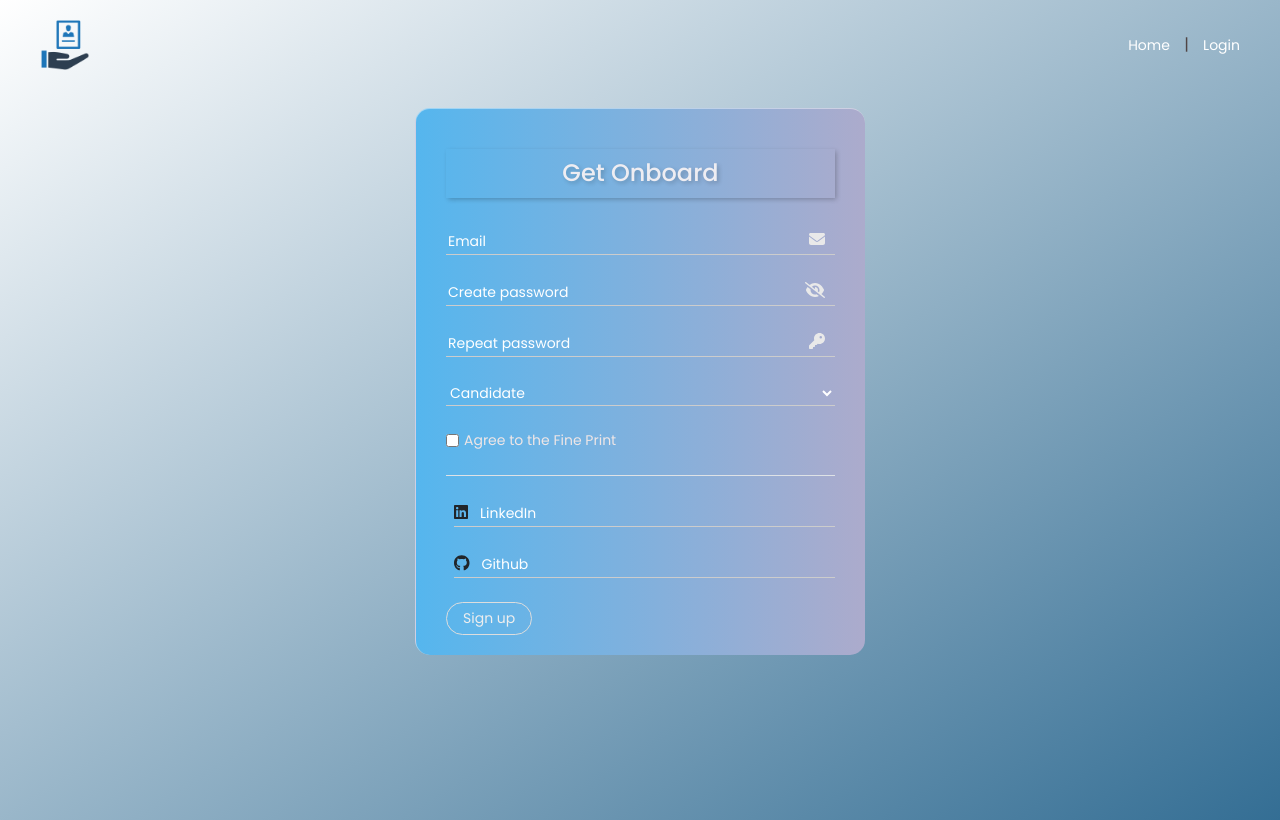
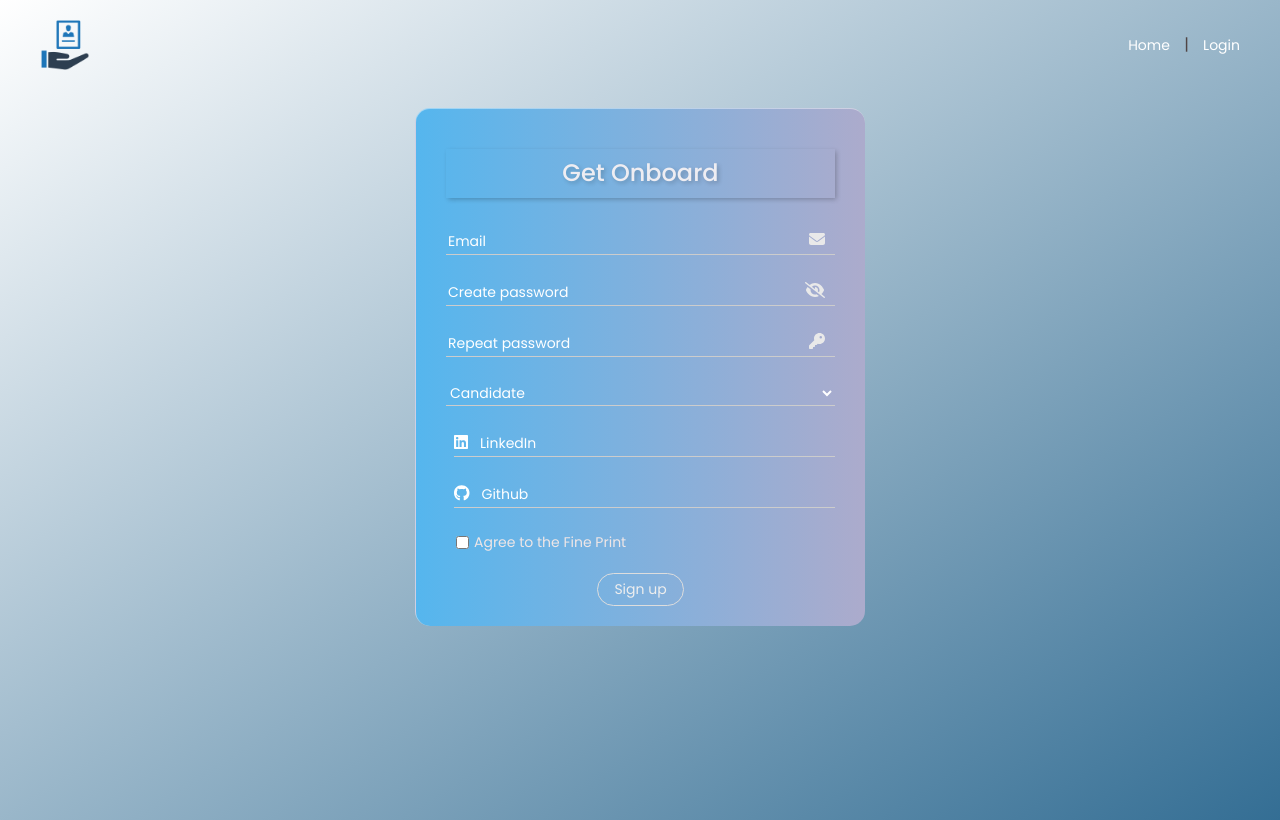
Before and after one commit to MarwanEsm/techpool, a Next.js app in the folder client/: page /registration in a window 1280 px wide. Built offline with nearby package versions, Linux system fonts and the light colour scheme.

Commit message:
fix bugs

```diff
--- a/client/src/components/forms/registration/RegistrationForm.module.scss
+++ b/client/src/components/forms/registration/RegistrationForm.module.scss
@@ -82,6 +82,7 @@
     display: flex;
     align-items: center;
     margin-bottom: 20px;
+    margin-left: 10px;
 }
 
 .checkboxContainer input {
@@ -107,10 +108,12 @@
     background-color: inherit;
     box-shadow: none;
     overflow: hidden;
+    display: block;
+    margin: auto;
 }
 
 .wrapper button:hover {
-    transform: scale(1.05);
+    transform: scale(1.1);
     transition: 300ms ease-in-out all;
 }
 
@@ -122,3 +125,7 @@
 .socialMedia input {
     margin-left: 10px;
 }
+
+.socialMedia .socialMediaIcon {
+    color: white;
+}
--- a/client/src/components/forms/registration/RegistrationForm.tsx
+++ b/client/src/components/forms/registration/RegistrationForm.tsx
@@ -5,7 +5,9 @@ import { faEye, faEnvelope, faKey, faBuilding, faEyeSlash } from "@fortawesome/f
 import styles from "./RegistrationForm.module.scss"
 import { IRegistrationDetails } from "@/types/forms";
 import { faGithub, faLinkedin } from "@fortawesome/free-brands-svg-icons";
+import { ChangeEvent } from "react";
 
+//TODO: validate the email address and password
 
 
 const RegistrationForm = () => {
@@ -14,7 +16,7 @@ const RegistrationForm = () => {
         password: "",
         confirmationPassword: "",
         owner: "candidate",
-        checked: false,
+        checked: false
     });
 
     const [passwordShown, setPasswordShown] = useState(false);
@@ -23,11 +25,10 @@ const RegistrationForm = () => {
         setPasswordShown(passwordShown ? false : true);
     };
 
-    // const handleChange = (e) => {
-    //     e.preventDefault();
-    //     setState({ ...state, [e.target.name]: e.target.value });
-    // };
-
+    const handleChange = (e: ChangeEvent<HTMLInputElement>) => {
+        e.preventDefault();
+        setState({ ...state, [e.target.name]: e.target.value });
+    };
     // const handleDropDown = (e) => {
     //     e.preventDefault();
     //     setState({ ...state, owner: e.target.value });
@@ -80,7 +81,7 @@ const RegistrationForm = () => {
                         type="email"
                         placeholder="Email"
                         name="email"
-                        // onChange={handleChange}
+                        onChange={(e) => handleChange(e)}
                         value={state.email}
                     />
                 </div>
@@ -94,7 +95,7 @@ const RegistrationForm = () => {
                         placeholder="Create password"
                         type={passwordShown ? "text" : "password"}
                         name="password"
-                        // onChange={handleChange}
+                        onChange={(e) => handleChange(e)}
                         value={state.password}
                     />
                 </div>
@@ -107,7 +108,7 @@ const RegistrationForm = () => {
                         autoComplete="off"
                         placeholder="Repeat password"
                         type="password"
-                        // onChange={handleChange}
+                        onChange={(e) => handleChange(e)}
                         name="confirmationPassword"
                         value={state.confirmationPassword}
                     />
@@ -120,6 +121,18 @@ const RegistrationForm = () => {
                     </select>
                 </div>
 
+                <ul className={styles.socialMedia}>
+                    <li>
+                        <FontAwesomeIcon icon={faLinkedin} className={styles.socialMediaIcon} />
+                        <input type="text" placeholder="LinkedIn" />
+                    </li>
+
+                    <li>
+                        <FontAwesomeIcon icon={faGithub} className={styles.socialMediaIcon} />
+                        <input type="text" placeholder="Github" />
+                    </li>
+                </ul>
+
                 <div className={styles.checkboxContainer}>
                     <input
                         id="checkbox"
@@ -127,28 +140,10 @@ const RegistrationForm = () => {
                         name="checkbox"
                         defaultChecked={false}
                     // value={checked}
-                    // onChange={() => setChecked(!checked)}
+                    // onChange={(e) => handleChange(e)}
                     />
                     <label>Agree to the Fine Print</label>
                 </div>
-
-
-                <div className="connect border-bottom mt-4 mb-4"></div>
-
-                <ul className={styles.socialMedia}>
-
-                    <li>
-                        <FontAwesomeIcon icon={faLinkedin} />
-                        <input type="text" placeholder="LinkedIn" />
-                    </li>
-
-                    <li>
-                        <FontAwesomeIcon icon={faGithub} />
-                        <input type="text" placeholder="Github" />
-                    </li>
-
-                </ul>
-
             </form>
             <button> Sign up</button>
         </div>
--- a/client/src/types/forms.ts
+++ b/client/src/types/forms.ts
@@ -3,5 +3,5 @@ export interface IRegistrationDetails {
     password: string,
     confirmationPassword: string,
     owner: "candidate" | "employer",
-    checked: boolean,
+    checked: boolean
 }
```
